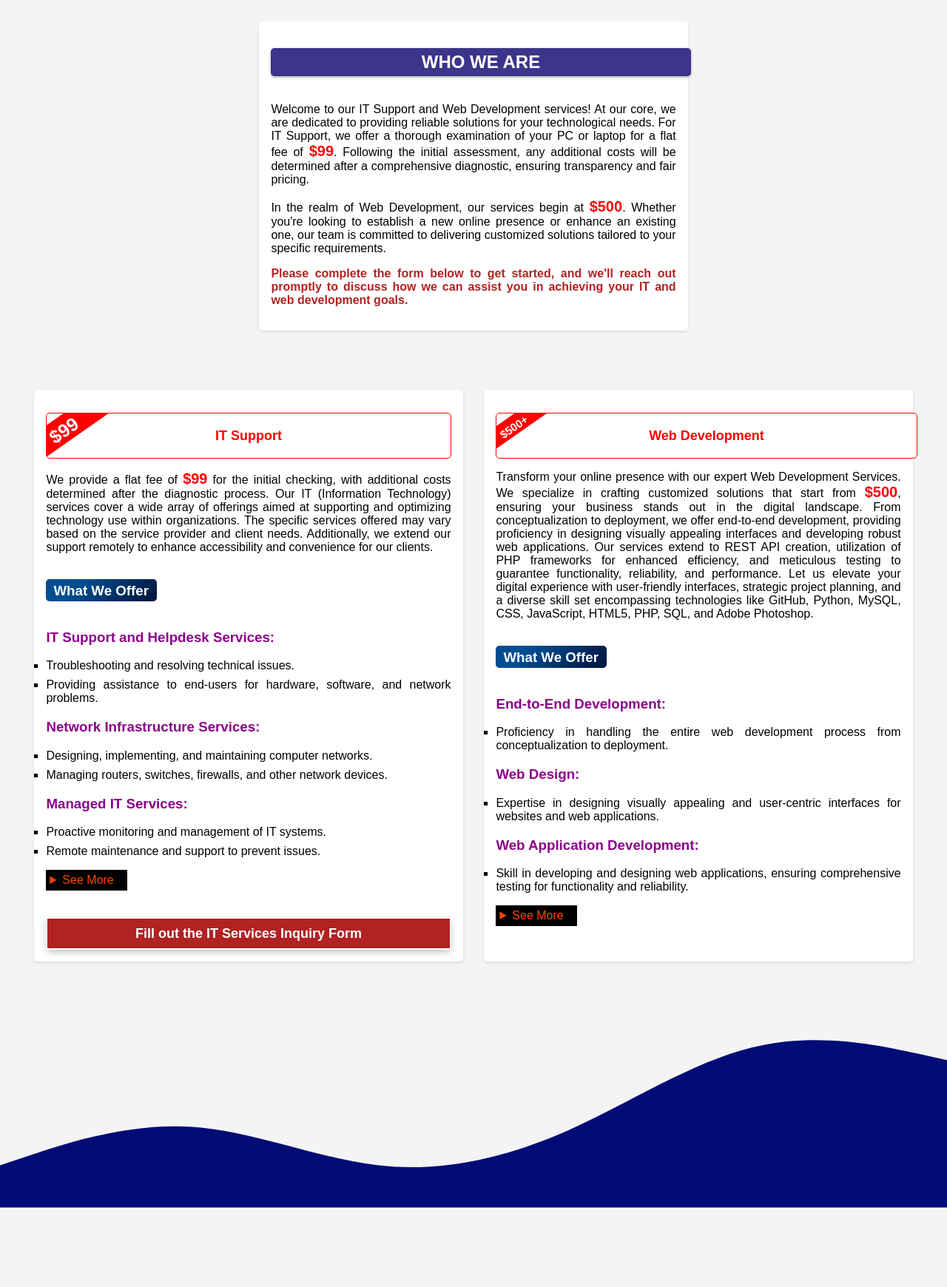
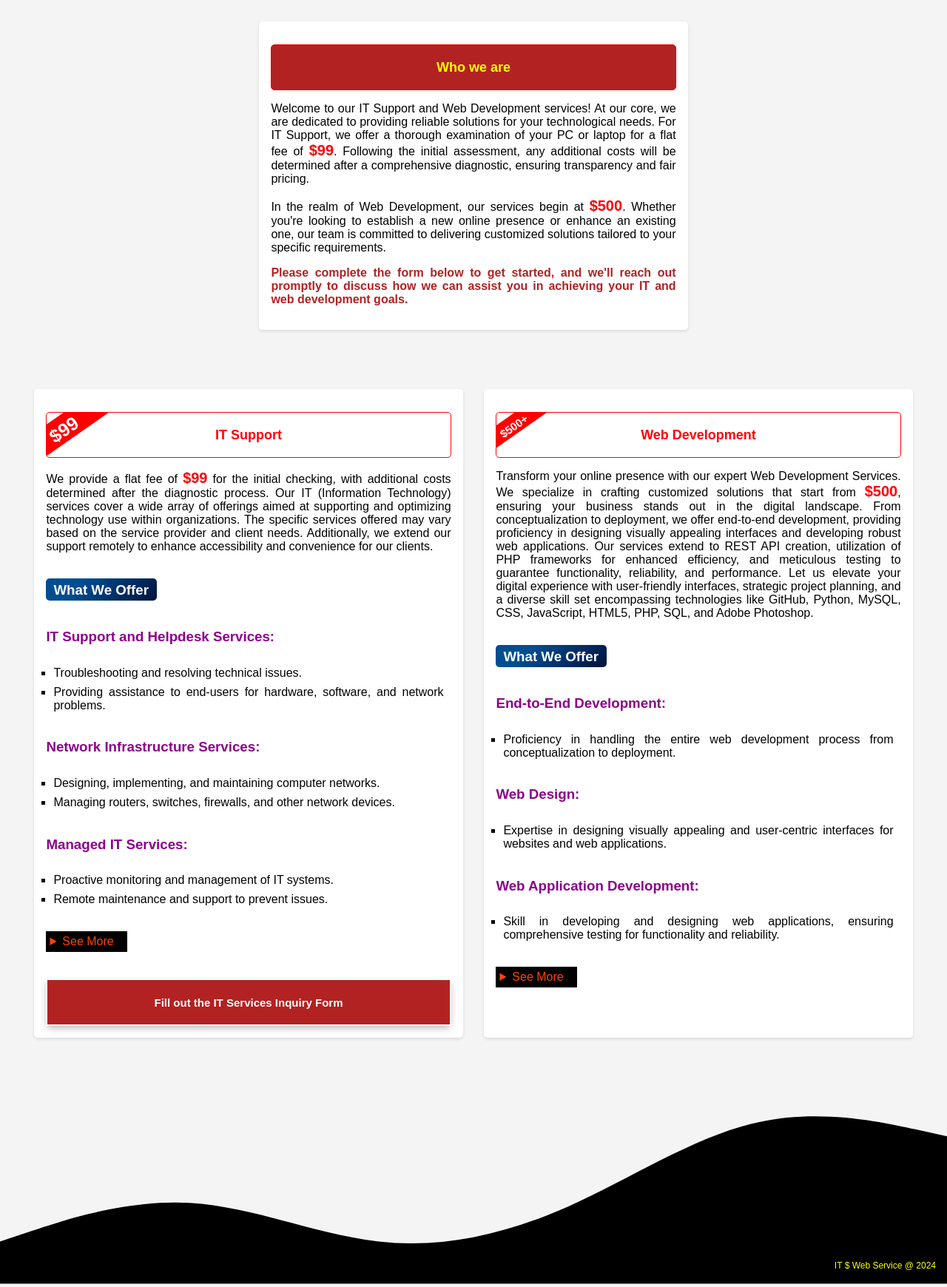
Before and after one commit to mjafory/it, a plain HTML site: page index.html in a window 1280 px wide. Shown: the part 129-1869 px from the top of the page at 74% size. Before the commit the page ends 1766 px from the top, so only its background shows below. Drawn offline with Linux system fonts and the light colour scheme.

Commit message:
update footer

```diff
--- a/index.html
+++ b/index.html
@@ -29,7 +29,9 @@
 
 			<p>In the realm of Web Development, our services begin at <span class="nin">$500</span>. Whether you're looking to establish a new online presence or enhance an existing one, our team is committed to delivering customized solutions tailored to your specific requirements.</p>
 
-			<span class="note"><p>Please complete the form below to get started, and we'll reach out promptly to discuss how we can assist you in achieving your IT and web development goals.</p></span>
+			<span class="note">
+				<p>Please complete the form below to get started, and we'll reach out promptly to discuss how we can assist you in achieving your IT and web development goals.</p>
+			</span>
 		</div>
 		<!--
 
@@ -269,7 +271,15 @@
 	</form>
 -->
 
-		<svg xmlns="http://www.w3.org/2000/svg" viewBox="0 0 1440 320"><path fill="#000b76" fill-opacity="1" d="M0,256L48,240C96,224,192,192,288,197.3C384,203,480,245,576,256C672,267,768,245,864,202.7C960,160,1056,96,1152,74.7C1248,53,1344,75,1392,85.3L1440,96L1440,320L1392,320C1344,320,1248,320,1152,320C1056,320,960,320,864,320C768,320,672,320,576,320C480,320,384,320,288,320C192,320,96,320,48,320L0,320Z"></path></svg>
+
+
+	<footer>
+		<p>IT $ Web Service @ 2024</p>
+		<svg xmlns="http://www.w3.org/2000/svg" viewBox="0 0 1440 320">
+			<path fill="black" fill-opacity="1" d="M0,256L48,240C96,224,192,192,288,197.3C384,203,480,245,576,256C672,267,768,245,864,202.7C960,160,1056,96,1152,74.7C1248,53,1344,75,1392,85.3L1440,96L1440,320L1392,320C1344,320,1248,320,1152,320C1056,320,960,320,864,320C768,320,672,320,576,320C480,320,384,320,288,320C192,320,96,320,48,320L0,320Z"></path>
+		</svg>
+	</footer>
+
 	<script src="script.js"></script>
 
 </body>
--- a/style.css
+++ b/style.css
@@ -3,6 +3,11 @@ body {
 	margin: 0;
 	padding: 0;
 	background-color: #f4f4f4;
+
+}
+
+body::-webkit-scrollbar {
+  display: none;
 }
 
 header {
@@ -84,7 +89,7 @@ header {
 	color: #ff0000;
 	font-size: 18px;
 	border-radius: 5px;
-	width: 100%;
+	width: auto;
 	height: 40px;
 	border: 1px solid #ff0000;
 	position: relative;
@@ -197,11 +202,12 @@ button {
 
 ul {
 	list-style-type: square;
-	padding: 0;
+	padding: 10px;
 }
 
 li {
 	margin-bottom: 0.5em;
+
 }
 
 .banner {
@@ -258,22 +264,21 @@ h3 {
 }
 
 .about-us  {
-  width: 100%;
- height: auto;
-  color: #fff;
-	text-transform: uppercase;
-  padding: 5px 10px;
-  font-weight: bold;
-  cursor: pointer;
-  transition: all 0.3s ease;
-  position: relative;
-  display: inline-block;
-	text-align: center;
-  outline: none;
-  border-radius: 5px;
-  border: none;
-  background-color: #3d348b;
-  box-shadow: 0 3px 1px -2px #ccc, 0 2px 2px 0 #ccc, 0 1px 5px 0 #ccc;
+	display: flex;
+	align-items: center;
+	justify-content: center;
+	line-height: 1;
+	text-decoration: none;
+	color: yellow;
+	font-size: 18px;
+	border-radius: 5px;
+	width: auto;
+	height: 40px;
+	border: 1px solid #ff0000;
+	position: relative;
+	transition: 0.3s;
+	overflow: hidden;
+	background-color: firebrick;
 }
 .about-us :active {
   box-shadow: 0 4px 2px -3px #ccc, 0 4px 5px 1px #ccc, 0 2px 7px 1px #ccc;
@@ -293,7 +298,8 @@ summary {
   line-height: 1;
   text-decoration: none;
   color: white;
-  font-size: 18px;
+  padding: 10px;
+  font-size: 15px;
   border-radius: 0px;
   width:auto;
   height: 40px;
@@ -307,3 +313,21 @@ summary {
 .form:hover {
   box-shadow: 0 0 rgba(0, 0, 0, .3);
 }
+
+footer {
+	width: 100%;
+	position: relative;
+	bottom: 0px;
+	z-index: 1;
+}
+
+footer p {
+
+	color: yellow;
+	position: absolute;
+	bottom: 10px;
+	right: 15px;
+	float: right;
+	font-size: 12px;
+	z-index: 1;
+}
```
Also changed, not shown: formIT.html (+14 -6 lines). Lines whose indentation alone changed are shown as unchanged.
